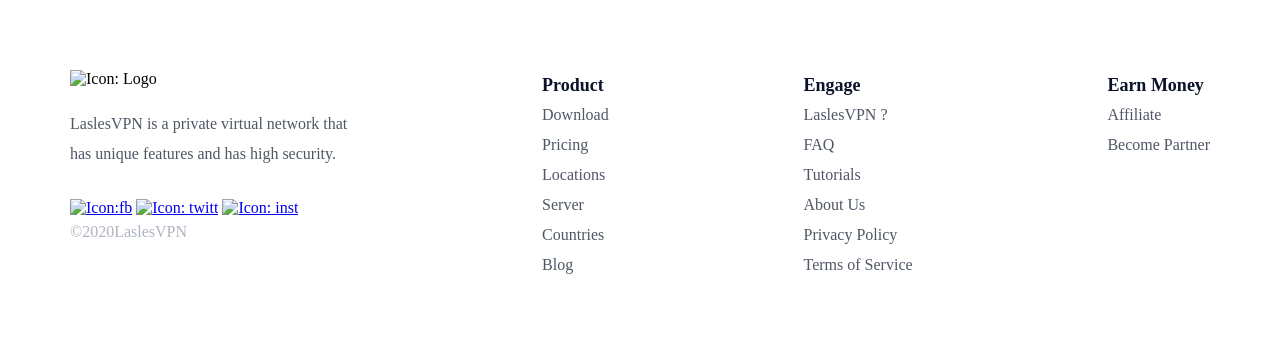
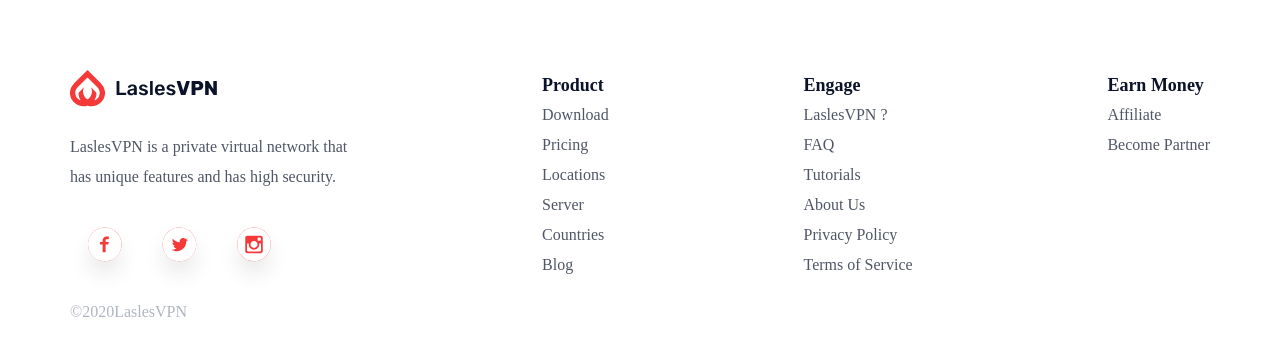
Before and after one commit to nadaev6/LasLesVPN, a plain HTML site: page index.html in a window 1280 px wide. Shown: the part 3906-4249 px from the top of the page. Drawn offline with Linux system fonts and the light colour scheme; the site is published under a folder, as on GitHub Pages, so addresses that start at the root find nothing; files whose address does not match are found by name.

Commit message:
Update index.html

```diff
--- a/index.html
+++ b/index.html
@@ -419,12 +419,12 @@
         <div class="container">
             <div class="footer-wrapper">
                 <div class="footer-logo">
-                    <img src="/img/header/Logo.svg" alt="Icon: Logo "class="logo">
+                    <img src="img/header/Logo.svg" alt="Icon: Logo "class="logo">
                     <p class="footer-descr">LaslesVPN is a private virtual network that<br>has unique features and has high security.</p>
                     <div class="footer-icons">
-                        <a href="#" class="footer-icon__link"><img src="/img/footer/Facebooks.svg" alt="Icon:fb" class="footer-icon"></a>
-                        <a href="#" class="footer-icon__link"><img src="/img/footer/Twitter.svg" alt="Icon: twitt" class="footer-icon"></a>
-                        <a href="#" class="footer-icon__link"><img src="/img/footer/Instagrams.svg" alt="Icon: inst" class="footer-icon"></a>
+                        <a href="#" class="footer-icon__link"><img src="img/footer/Facebooks.svg" alt="Icon:fb" class="footer-icon"></a>
+                        <a href="#" class="footer-icon__link"><img src="img/footer/Twitter.svg" alt="Icon: twitt" class="footer-icon"></a>
+                        <a href="#" class="footer-icon__link"><img src="img/footer/Instagrams.svg" alt="Icon: inst" class="footer-icon"></a>
                     </div>
                     <p class="footer-author">©2020LaslesVPN</p>
                     <!-- /.footer-icons -->
```
